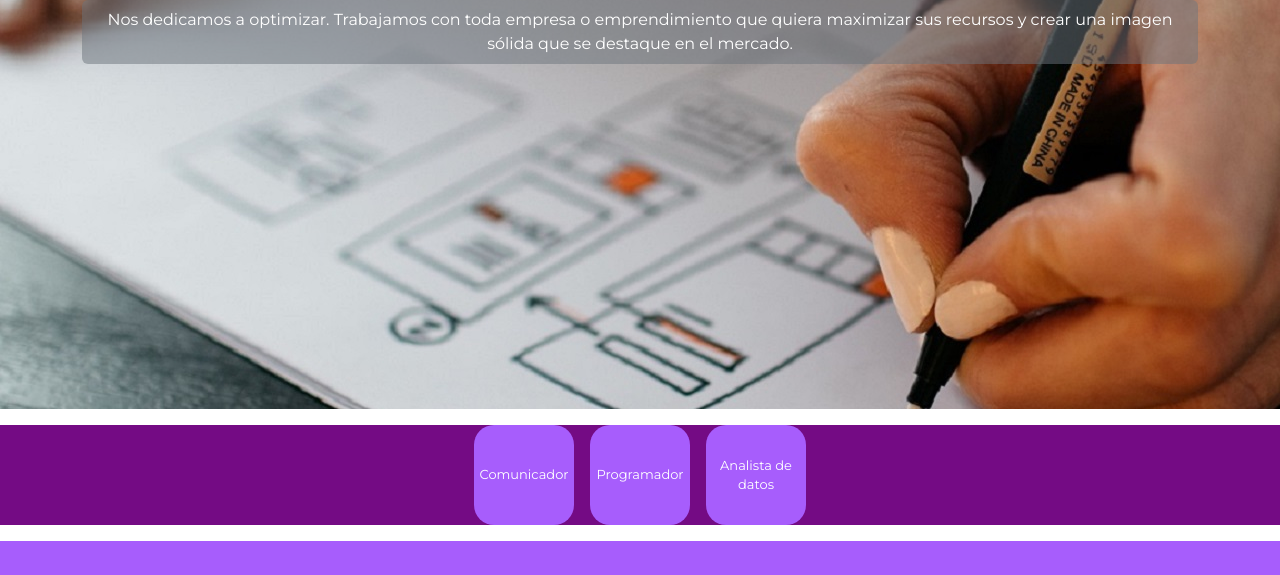
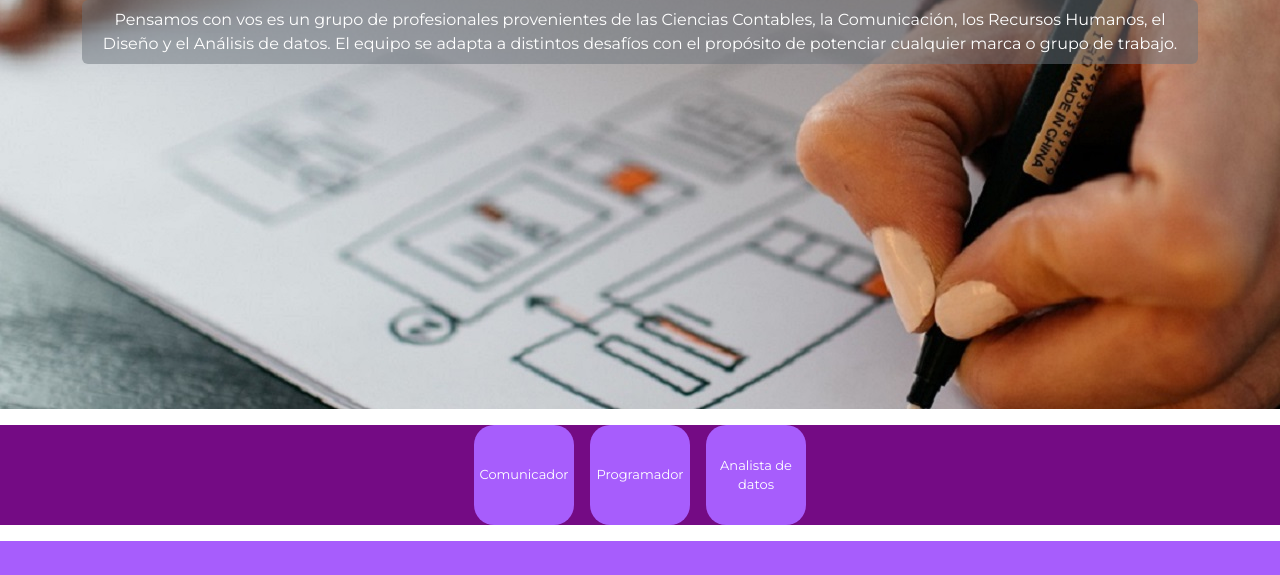
Before and after one commit to PatoPampa/Idea---Calcina, a plain HTML site: page Pages/nosotros.html in a window 1280 px wide. Shown: the part 472-1047 px from the top of the page. Drawn offline with nearby package versions, Linux system fonts and the light colour scheme.

Commit message:
cambio servicios

```diff
--- a/Pages/nosotros.html
+++ b/Pages/nosotros.html
@@ -47,7 +47,7 @@
         <div class="row">
           <div class="col-md-12">
           <h2 class="text-white bg-secondary p-2 rounded text-lg-center text-md-startbg-opacity-50">Sobre nosotros</h2>
-          <p class="text-white bg-secondary p-2 rounded text-lg-center text-md-start bg-opacity-50"> Nos dedicamos a optimizar. Trabajamos con toda empresa o emprendimiento que quiera maximizar sus recursos y crear una imagen sólida que se destaque en el mercado.</p>
+          <p class="text-white bg-secondary p-2 rounded text-lg-center text-md-start bg-opacity-50"> Pensamos con vos es un grupo de profesionales provenientes de las Ciencias Contables, la Comunicación, los Recursos Humanos, el Diseño y el Análisis de datos. El equipo se adapta a distintos desafíos con el propósito de potenciar cualquier marca o grupo de trabajo.</p>
           </div>
           </div>
       </section>
```
Also changed, not shown: Pages/proyectos.html (+1 -1 lines), Multimedia/Proyecto 1 - Optimización_Mesa de trabajo 1.png (added).
